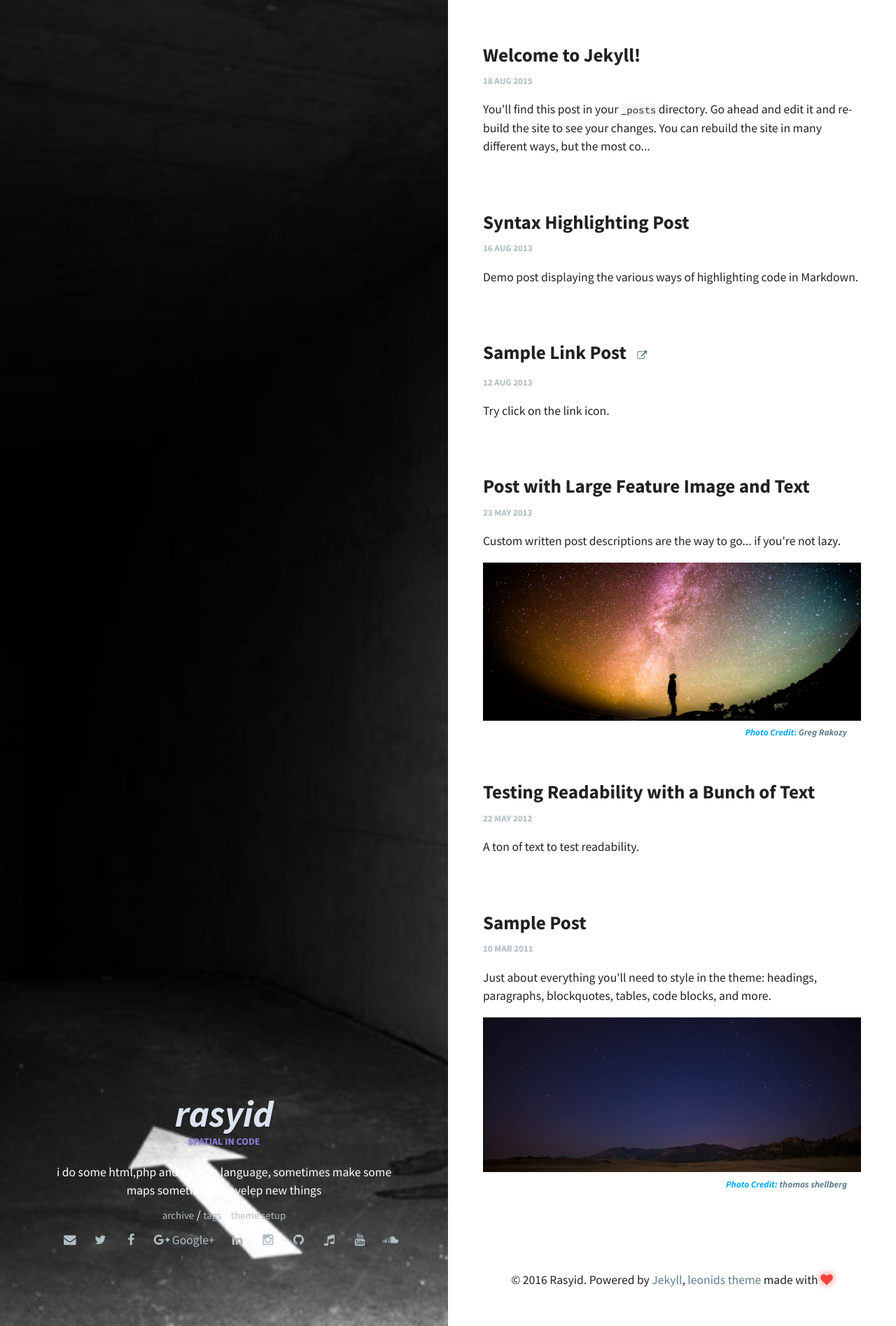
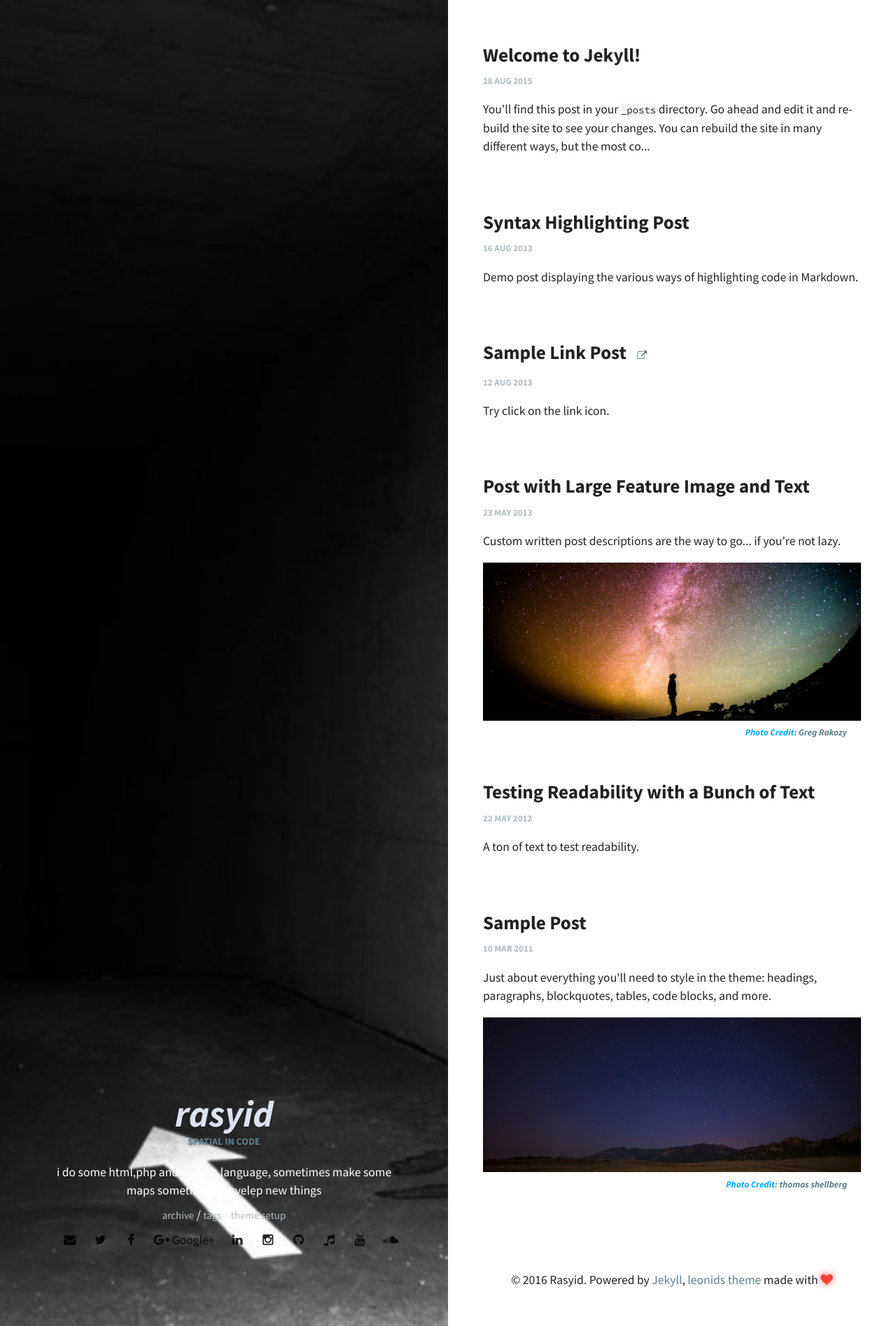
Before and after one commit to dalimunthe/dalimunthe.github.ion, a Jekyll site: the page built from index.html, in a window 1280 px wide. Shown: the whole page at 70% size. Built offline with Jekyll 4.4.1, drawn with Linux system fonts in a browser that asks for light colours.

Commit message:
change colour

```diff
--- a/_sass/pages/_layout.scss
+++ b/_sass/pages/_layout.scss
@@ -41,7 +41,7 @@
   }
   .author_job {
     display: block;
-    color: #8d7edc;
+    color: $primary;
     font-size: 0.8em;
     font-weight: 700;
     text-transform: uppercase;
@@ -66,7 +66,7 @@
       display: inline-block;
       margin-left: 1em;
       a.social-link-item {
-        color: $secondary;
+        color: $text-color;
         &:hover,
         &:focus {
           color: lighten($secondary, 14%);
```
